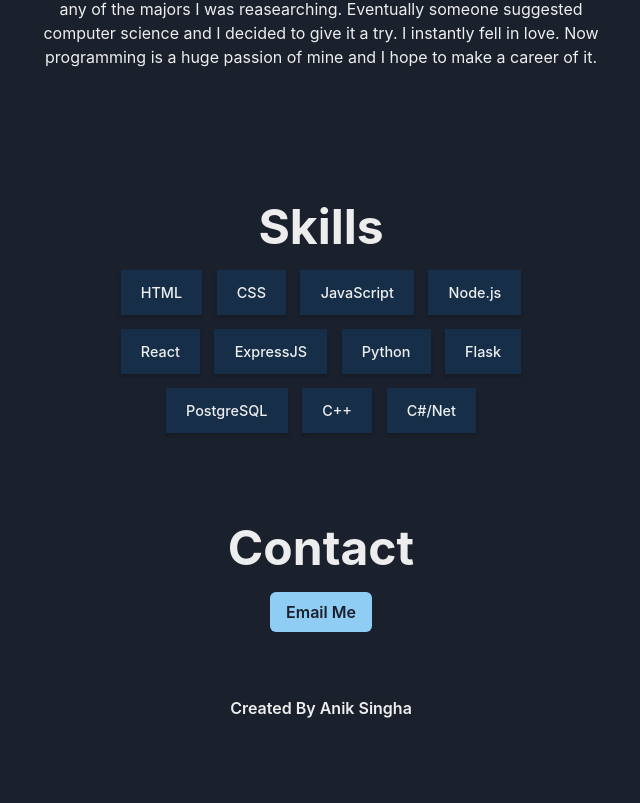
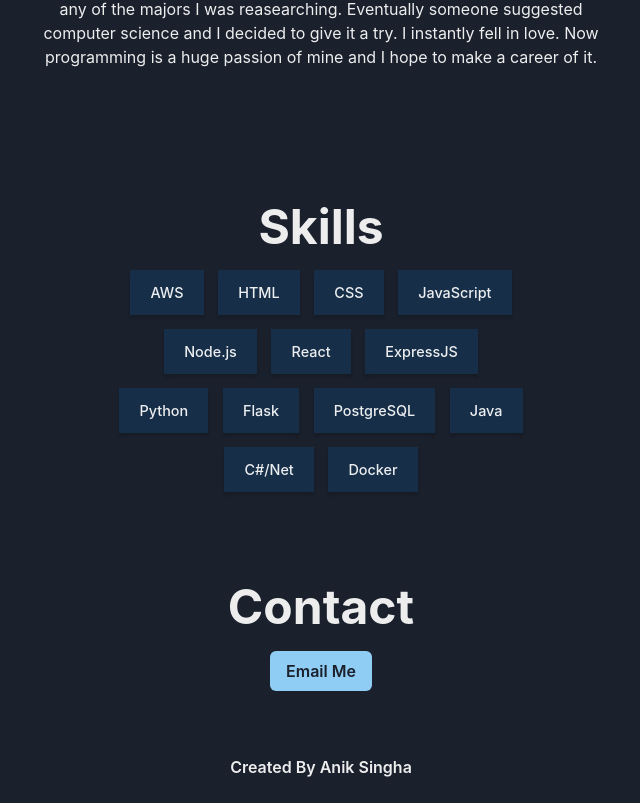
Before and after one commit to AnikSingha/webPortfolio, a React (Create React App) app: page / in a window 1280 px wide. Shown: the part 906-1709 px from the top of the page, without its empty margins (319-959 px from the left). Before the commit the page ends 1650 px from the top, so only its background shows below. Built offline with nearby package versions, Linux system fonts and the light colour scheme.

Commit message:
update skills

```diff
--- a/src/components/Skills.js
+++ b/src/components/Skills.js
@@ -7,6 +7,9 @@ export default function Skills() {
         <section className='section skills' id='skills'>
         <Text fontSize="5xl" fontWeight="bold" ml="0">Skills</Text>
         <ul className='skills__list'>
+            <li className='skills__list-item btn btn--plain'>
+                AWS
+            </li>
             <li className='skills__list-item btn btn--plain'>
                 HTML
             </li>
@@ -35,10 +38,13 @@ export default function Skills() {
                 PostgreSQL
             </li>
             <li className='skills__list-item btn btn--plain'>
-                C++
+                Java
             </li>
             <li className='skills__list-item btn btn--plain'>
                 C#/Net
+            </li>
+            <li className='skills__list-item btn btn--plain'>
+                Docker
             </li>
         </ul>
         </section>
```
